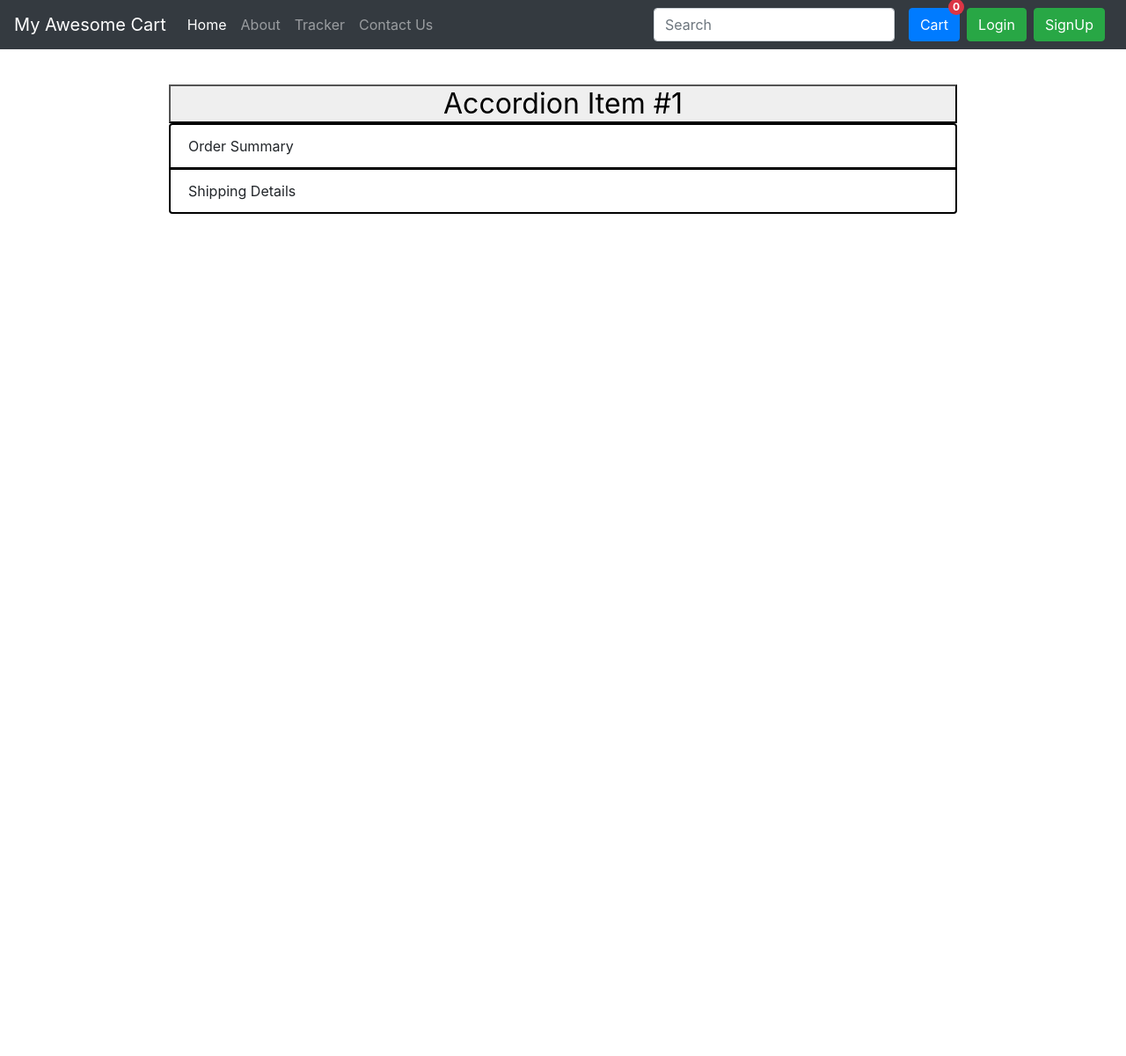
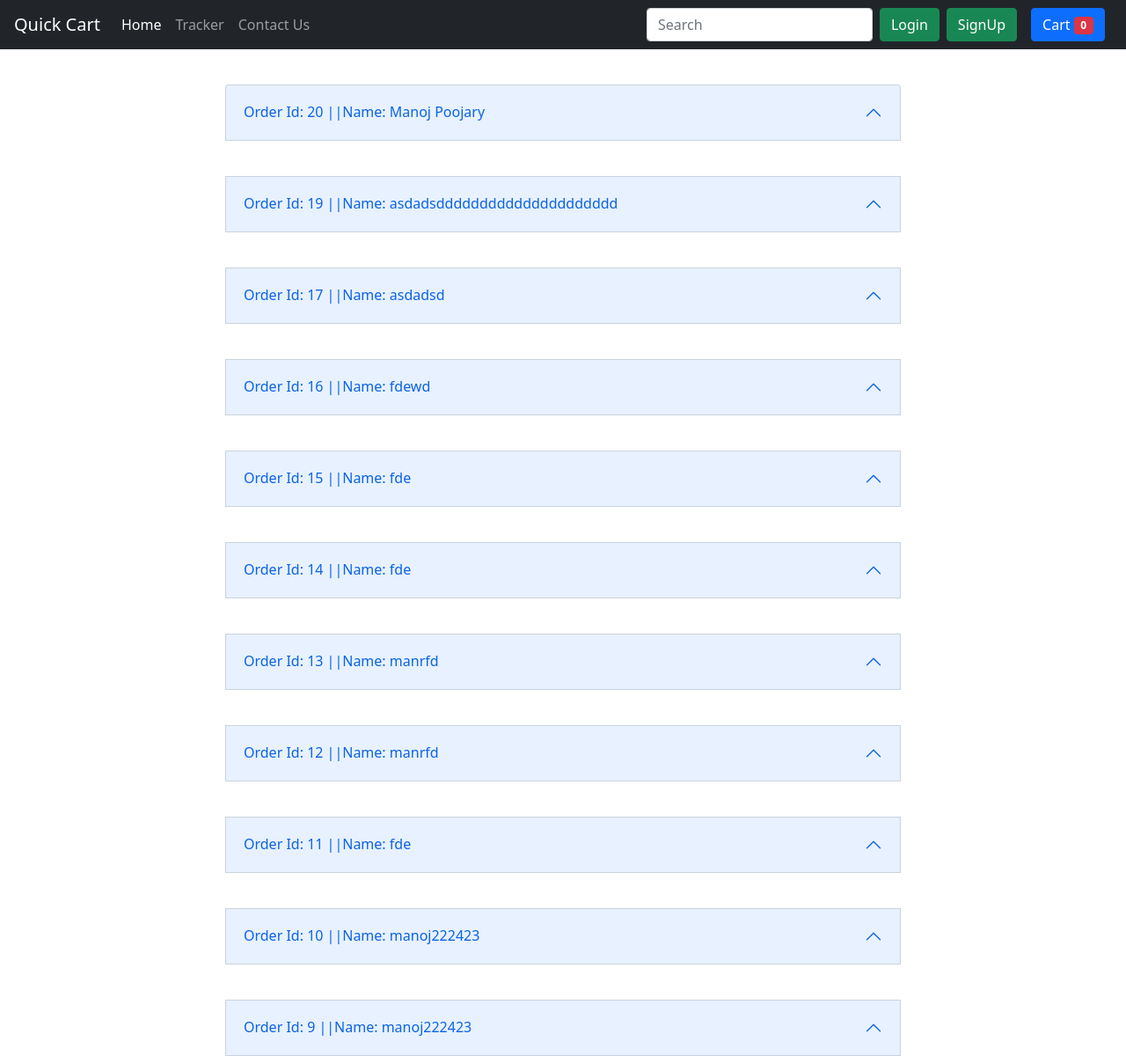
Before and after one commit to ManojKumar002/Online_shopping_website, a Django app: page /shop/tracker/ in a window 1280 px wide. Shown: the whole page at 88% size. Before the commit the page ends 243 px from the top, so only its background shows below. Run offline with Django 3.2, Linux system fonts and the light colour scheme; data comes from the database, SQL or seed files in the repository; both versions use the stored data as it was after the commit; some libraries are stand-ins or nearby versions.

Commit message:
update after partial work on responsivness

```diff
--- a/shop/templates/shop/basics.html
+++ b/shop/templates/shop/basics.html
@@ -9,6 +9,10 @@
     <!-- Bootstrap CSS -->
     <link rel="stylesheet" href="https://stackpath.bootstrapcdn.com/bootstrap/4.2.1/css/bootstrap.min.css"
         integrity="sha384-GJzZqFGwb1QTTN6wy59ffF1BuGJpLSa9DkKMp0DgiMDm4iYMj70gZWKYbI706tWS" crossorigin="anonymous">
+
+    <!-- new link in boorstrap5 replacing the below old jquery script link -->
+    <link href="https://cdn.jsdelivr.net/npm/bootstrap@5.0.0-beta1/dist/css/bootstrap.min.css" rel="stylesheet"
+        integrity="sha384-giJF6kkoqNQ00vy+HMDP7azOuL0xtbfIcaT9wjKHr8RbDVddVHyTfAAsrekwKmP1" crossorigin="anonymous">
 
     <script src="https://cdn.jsdelivr.net/npm/bootstrap@5.1.3/dist/js/bootstrap.bundle.min.js"
         integrity="sha384-ka7Sk0Gln4gmtz2MlQnikT1wXgYsOg+OMhuP+IlRH9sENBO0LRn5q+8nbTov4+1p"
@@ -37,19 +41,12 @@
 
     <!-- nav bar starts here-->
     <nav class="navbar navbar-expand-lg navbar-dark bg-dark sticky-top">
-        <a class="navbar-brand" href="/shop">My Awesome Cart</a>
-        <button class="navbar-toggler" type="button" data-toggle="collapse" data-target="#navbarSupportedContent"
-            aria-controls="navbarSupportedContent" aria-expanded="false" aria-label="Toggle navigation">
-            <span class="navbar-toggler-icon"></span>
-        </button>
+        <a class="navbar-brand" href="/shop">Quick Cart</a>
 
         <div class="collapse navbar-collapse" id="navbarSupportedContent">
             <ul class="navbar-nav mr-auto">
                 <li class="nav-item active">
                     <a class="nav-link" href="/shop">Home <span class="sr-only">(current)</span></a>
-                </li>
-                <li class="nav-item">
-                    <a class="nav-link" href="/shop/about">About</a>
                 </li>
                 <li class="nav-item">
                     <a class="nav-link" href="/shop/tracker">Tracker</a>
@@ -65,14 +62,6 @@
                 <!-- <button class="btn btn-outline-success my-2 my-sm-0" type="">Search</button> -->
             </form>
 
-            <form action="/shop/checkout">
-                <button id="popcart" type="submit" class="btn btn-primary mx-2">Cart
-                    <span class="position-absolute top-0 start-100 translate-middle badge rounded-pill bg-danger">
-                        <span id="cartValue">0</span>
-                    </span>
-                </button>
-            </form>
-        </div>
 
 
             <!--Buttons to Trigger Login and Signup page-->
@@ -83,7 +72,7 @@
             <form action="/shop/logout/" method="post">
                 {% csrf_token %}
                 <div class="dropdown">
-                <button class="btn btn-secondary dropdown-toggle" type="button" id="dropdownMenuButton1"
+                    <button class="btn btn-secondary dropdown-toggle mb-1" type="button" id="dropdownMenuButton1"
                         data-bs-toggle="dropdown" aria-expanded="false">
                         Signed In as {{request.user}}
                     </button>
@@ -93,16 +82,17 @@
                             <button class="dropdown-item" style="cursor: pointer;" type="submit">Logout</button>
                         </li>
                     </ul>
+                    <input type="hidden" value="{{request.path}}" name="currentPath" id="currentPath">
                 </div>
-            <input type="hidden" name="json_cart_data" id="json_cart_data">
-            <input type="hidden" value="{{request.path}}" name="currentPath" id="currentPath">
             </form>
+
 
             {% else %}
 
             <!-- before logging in-->
 
-        <button type="button" class="btn btn-success mr-2" data-toggle="modal" data-target="#loginModal"><!--Here id is targeted-->
+            <button type="button" class="btn btn-success mr-2" data-toggle="modal" data-target="#loginModal">
+                <!--Here id is targeted-->
                 Login
             </button>
 
@@ -110,6 +100,35 @@
                 SignUp
             </button>
             {% endif %}
+
+
+
+        </div>
+
+        <div style="display: flex;">
+            <!--Cart count button-->
+            <div>
+                <form action="/shop/checkout">
+                    <button id="popcart" type="submit" class="btn btn-primary mx-2" style="display: flex;">Cart
+                        <span class="badge bg-danger ml-1 mt-1">
+                            <span id="cartValue">0</span>
+                        </span>
+                    </button>
+                </form>
+            </div>
+
+
+
+            <div>
+                <button class="navbar-toggler" type="button" data-toggle="collapse"
+                    data-target="#navbarSupportedContent" aria-controls="navbarSupportedContent" aria-expanded="false"
+                    aria-label="Toggle navigation">
+                    <span class="navbar-toggler-icon"></span>
+                </button>
+            </div>
+
+        </div>
+
     </nav>
 
 
@@ -246,7 +265,6 @@
         function refresh() {
             localStorage.setItem('cart', JSON.stringify(cartArr));
             document.getElementById('cartValue').innerHTML = productSum();
-            document.getElementById('json_cart_data').value = JSON.stringify(cartArr);
         }
 
         //function for add button
@@ -259,6 +277,7 @@
                     cartArr[productid][0] += 1;
                     e.target.previousSibling.innerHTML = cartArr[productid][0];
                     refresh();
+                    update_cart_ajax();
                 });
             });
         }
@@ -281,7 +300,7 @@
                         e.target.nextSibling.innerHTML = cartArr[productid][0];
                         refresh();
                     }
-
+                    update_cart_ajax();
                 });
             });
         }
@@ -301,19 +320,29 @@
                     updateButton();
                     addProd();
                     subProd();
+                    update_cart_ajax();
                 });
             });
         }
 
+
+        // to update the user cart asynchronously
+        function update_cart_ajax() {
+            const url = "/shop/updateCart/";
+            fetch(url, {
+                method: "POST",
+                body: JSON.stringify(cartArr),
+                header: { "Content-type": "application/json charset=UTF-8" },
+            }).then((response) => {
+                return response.text();
+            }).then((text) => { })
+        };
+
         addToCart();
-
-
 
         // getting the cart data obtained through django using hidden input tags
         var cart_data = document.getElementById('cart_data').value;
         var cart_length = document.getElementById('cart_length').value;
-        console.log(cart_data)
-        console.log(cart_length)
 
         if (cart_data == "" || cart_data == 0 || cart_length == 0) {
             var cartArr = {}
--- a/shop/templates/shop/tracker.html
+++ b/shop/templates/shop/tracker.html
@@ -1,23 +1,29 @@
 {% extends 'shop/basics.html' %}
 {% block title%} My Awesome Cart Tracker{% endblock %}
 {% block body %}
+{% load humanize %}
 
 
 <div class="accordion" id="accordionExample">
+    {% for order in orders_list reversed %}
     <div class="accordion-item">
-        <h2 class="accordion-header mb-0" id="headingOne">
-            <button class="accordion-button" type="button" data-bs-toggle="collapse" data-bs-target="#collapseOne"
-                aria-expanded="true" aria-controls="collapseOne">
-                Accordion Item #1
+        <h4 class="accordion-header mb-0" id="heading{{forloop.counter}}">
+            <button class="accordion-button" type="button" data-bs-toggle="collapse"
+                data-bs-target="#collapse{{forloop.counter}}" aria-expanded="true"
+                aria-controls="collapse{{forloop.counter}}" style="height: 8vh;">
+                <span>Order Id: {{order.0.order_id}}  ||</span>
+                <span>  Name: {{order.0.name}}</span>
             </button>
-        </h2>
-        <div id="collapseOne" class="accordion-collapse collapse show" aria-labelledby="headingOne"
-            data-bs-parent="#accordionExample">
+        </h4>
+        <div id="collapse{{forloop.counter}}" class="accordion-collapse collapse"
+            aria-labelledby="heading{{forloop.counter}}" data-bs-parent="#accordionExample">
             <div class="accordion-body">
                 <ul class="list-group" style="cursor: pointer;">
-                    <li class="list-group-item" data-toggle="modal" data-target="#order_summary">Order Summary</li>
-                    <li class="list-group-item" data-toggle="modal" data-target="#shipping_details">Shipping Details</li>
-                  </ul>
+                    <li class="list-group-item" data-toggle="modal" data-target="#order_summary{{forloop.counter}}">
+                        Order Summary</li>
+                    <li class="list-group-item" data-toggle="modal" data-target="#shipping_details{{forloop.counter}}">
+                        Shipping Details</li>
+                </ul>
             </div>
         </div>
     </div>
@@ -26,30 +32,38 @@
 
 
 <!-- order summary modal -->
-<div class="modal fade" id="order_summary" tabindex="-1" aria-labelledby="loginModal" aria-hidden="true">
-    <div class="modal-dialog">
+<div class="modal fade" id="order_summary{{forloop.counter}}" tabindex="-1"
+    aria-labelledby="order_summary{{forloop.counter}}" aria-hidden="true">
+    <div class="modal-dialog modal-xl">
         <div class="modal-content">
             <div class="modal-header">
-                <h5 class="modal-title" id="loginModalTitle">Order Summary</h5>
+                <h5 class="modal-title" id="loginModalTitle{{forloop.counter}}">Order Summary</h5>
                 <button type="button" class="close" data-dismiss="modal" aria-label="Close">
                     <span aria-hidden="true">&times;</span>
                 </button>
             </div>
-            <div class="modal-body">
-                <form action="/shop/login/" method="post">{% csrf_token %}
-                    <div class="form-group">
-                        <label for="username">Username</label>
-                        <input type="text" class="form-control" id="loginusername" name="loginusername"
-                            placeholder="Choose a unique username">
+            <div class="modal-body" id="modal_body{{forloop.counter}}">
+                <!-- taking the cart data json from and parsing it using Js -->
+                <textarea style="display:none;" name="order_data{{forloop.counter}}" class="order_data"
+                    id="order_data{{forloop.counter}}" cols="30" rows="10">
+                    {{order.0.productJson}}
+                </textarea>
+
+                <div class="container">
+                    <div class="row border border-primary align-items-center bg-info"
+                        style="height: 50px;border-width:2px !important;">
+                        <div class="col-4">
+                            <h5>Product</h5>
+                        </div>
+                        <div class="col-4">
+                            <h5>Price X Count </h5>
+                        </div>
+                        <div class="col-4">
+                            <div class="badge bg-warning" style="float:right;font-size: medium;width: 110px;color: black;">Total
+                                Price</div>
+                        </div>
                     </div>
-                    <div class="form-group">
-                        <label for="pass">Enter your password </label>
-                        <input type="password" class="form-control" id="loginpass" name="loginpass"
-                            placeholder="Enter your password ">
-                    </div>
-
-                    <button type="submit" class="btn btn-primary">Submit</button>
-                </form>
+                </div>
             </div>
             <div class="modal-footer"></div>
         </div>
@@ -59,43 +73,47 @@
 
 
 <!-- shipping details modal -->
-<div class="modal fade" id="shipping_details" tabindex="-1" aria-labelledby="loginModal" aria-hidden="true">
-    <div class="modal-dialog">
+<div class="modal fade" id="shipping_details{{forloop.counter}}" tabindex="-1"
+    aria-labelledby="shipping_details{{forloop.counter}}" aria-hidden="true">
+    <div class="modal-dialog modal-lg">
         <div class="modal-content">
             <div class="modal-header">
-                <h5 class="modal-title" id="loginModalTitle">Shipping Details</h5>
+                <h5 class="modal-title" id="loginModalTitle{{forloop.counter}}">Shipping Details</h5>
                 <button type="button" class="close" data-dismiss="modal" aria-label="Close">
                     <span aria-hidden="true">&times;</span>
                 </button>
             </div>
             <div class="modal-body">
-                <form action="/shop/login/" method="post">{% csrf_token %}
-                    <div class="form-group">
-                        <label for="username">Username</label>
-                        <input type="text" class="form-control" id="loginusername" name="loginusername"
-                            placeholder="Choose a unique username">
-                    </div>
-                    <div class="form-group">
-                        <label for="pass">Enter your password </label>
-                        <input type="password" class="form-control" id="loginpass" name="loginpass"
-                            placeholder="Enter your password ">
-                    </div>
+                <div class="list-group">
+                    {% for status in order.1 reversed %}
+                    <a href="#" class="list-group-item list-group-item-action" aria-current="true">
+                        <div class="d-flex w-100 justify-content-between">
+                            <h5 class="mb-1">{{status.desc}}</h5>
+                            <h5 style="color: black;">
+                                <span class="badge bg-warning">
+                                    {{status.date|naturaltime}}
+                                </span>
+                            </h5>
 
-                    <button type="submit" class="btn btn-primary">Submit</button>
-                </form>
+                        </div>
+                    </a>
+                    {% endfor %}
+                </div>
             </div>
             <div class="modal-footer"></div>
         </div>
     </div>
 </div>
+
+{% endfor %}
+
 {% endblock %}
 
 {% block css1 %}
 
 <style>
-
-    .accordion-item{
-        width: 70vw;
+    .accordion-item {
+        width: 60vw;
         margin: 5vh auto 0 auto;
     }
 
@@ -103,9 +121,43 @@
         width: 100%;
     }
 
-    .list-group-item{
-        border:solid black 2px;
+    .list-group-item {
+        border: solid black 2px;
     }
 </style>
+{% endblock %}
 
+{% block js %}
+<script>
+    const order_data = document.querySelectorAll(".order_data");
+    order_data.forEach((element) => {
+        // let id=element.getAttribute("id");
+        let json_data = JSON.parse(element.innerHTML);
+        next_element = element.nextElementSibling;
+        temp = next_element.innerHTML;
+        console.log(json_data);
+        for(const key in json_data){
+            dict_value=json_data[key];
+            temp += `
+                    <div class="container border-top-0">
+                        <div class="row align-items-center border" style="height: 50px;">
+                            <div class="col-4">`+ dict_value["1"] + `</div>
+                            <div class="col-4">
+                                <p>`+ dict_value["2"] + ` X ` + dict_value["0"] + `</p>
+                            </div>
+                            <div class="col-4">
+                                <div class="badge bg-warning" style="float:right;width: 110px;color:black;"><h6>`+ dict_value["0"]*dict_value["2"] + `</h6></div>
+                            </div>
+                        </div>
+                    </div> `
+        };
+        next_element.innerHTML=temp;
+
+    });
+
+
+    // let collapsable=document.querySelector('.accordion-collapse collapse show');
+    // print(collapsable)
+
+</script>
 {% endblock %}
--- a/shop/urls.py
+++ b/shop/urls.py
@@ -4,7 +4,6 @@ from . import views
 
 urlpatterns = [
     path('', views.index, name="shopHome"),
-    path('about/', views.about, name="shopAbout"),
     path('checkout/', views.checkout, name="shopCheckout"),
     path('tracker/', views.tracker, name="shopTracker"),
     path('contact/', views.contact, name="shopContact"),
@@ -13,4 +12,5 @@ urlpatterns = [
     path('signup/', views.signup, name="shopSignup"),
     path('login/', views.userLogin, name="shopLogin"),
     path('logout/', views.userLogout, name="shopLogout"),
+    path('updateCart/', views.updateCart, name="updateCart"),
 ]
--- a/shop/views.py
+++ b/shop/views.py
@@ -1,10 +1,15 @@
 from django.db.models.fields import CommaSeparatedIntegerField
+from rest_framework.parsers import JSONParser
+from rest_framework.renderers import JSONRenderer
+from django.views.decorators.csrf import csrf_exempt
 from django.contrib.auth import authenticate,logout,login
 from django.contrib.auth.models import User
 from django.shortcuts import render,redirect
 from django.http.response import HttpResponse
 from django.contrib import messages
 from math import ceil
+import io
+import json
 
 
 from E_Commerce.settings import MEDIA_ROOT
@@ -53,14 +58,15 @@ def index(request):
     params=load_cart(request,params)
     return render(request, "shop/index.html", params)
 
-def about(request):
-    params={}
-    params=load_cart(request,params)
-    return render(request, "shop/about.html",params)
-
 
 def tracker(request):
     params={}
+    orders_list=[]
+    checkout=Checkout.objects.all()
+    for order in checkout:
+        track=Tracker.objects.filter(order_id=order.order_id).order_by('date')
+        orders_list.append([order,track])
+    params['orders_list']=orders_list
     params=load_cart(request,params)
     return render(request, "shop/tracker.html",params)
 
@@ -222,16 +228,25 @@ def userLogin(request):
 def userLogout(request):
     if request.method=="POST":
         currentPath=request.POST['currentPath']
-        json_cart_data=request.POST['json_cart_data']
-        try:
-            #fetching the existing users details in the cart record , else create it
-            cart_object=Cartrecord.objects.get(cart_user=request.user)
-            cart_object.json_data=json_cart_data
-            cart_object.save()
-        except:
-            cart_object=Cartrecord(cart_user=request.user,json_data=json_cart_data)
-            cart_object.save()
-            print('inside except')
     logout(request)
     messages.info(request, 'Successfully Logged out')
     return redirect(currentPath)
+
+
+#updates the cart asynchronously
+@csrf_exempt
+def updateCart(request):
+    if request.method=="POST":
+        if request.user.is_authenticated:
+            json_cart_data=request.body
+            stream=io.BytesIO(json_cart_data)
+            json_cart_object=JSONParser().parse(stream)
+            json_cart_string=json.dumps(json_cart_object)
+            try:
+                cart_object=Cartrecord.objects.get(cart_user=request.user)
+                cart_object.json_data=json_cart_string
+                cart_object.save()
+            except:
+                cart_object=Cartrecord(cart_user=request.user)
+                cart_object.save()
+    return HttpResponse("successfully updated")
```
Also changed, not shown: shop/admin.py (+8 -2 lines), shop/models.py (+3 -4 lines), shop/templates/shop/checkout.html (+4 -4 lines), shop/templates/shop/contact.html (+13 -1 lines), shop/templates/shop/index.html (+5 -3 lines), db.sqlite3, shop/migrations/0005_alter_tracker_date.py (added), shop/migrations/0006_alter_tracker_desc.py (added), 1 other file. Lines whose indentation alone changed are shown as unchanged.
